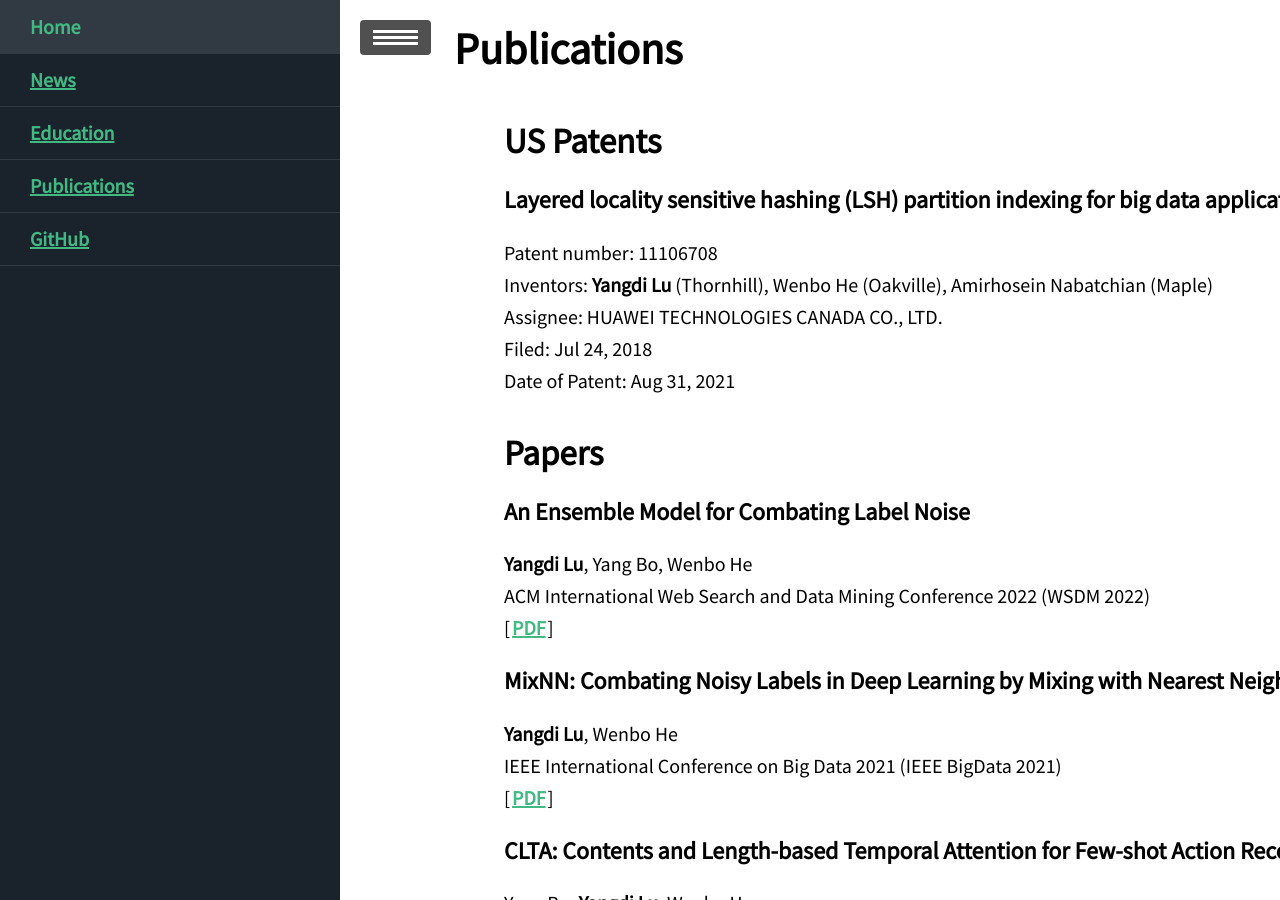
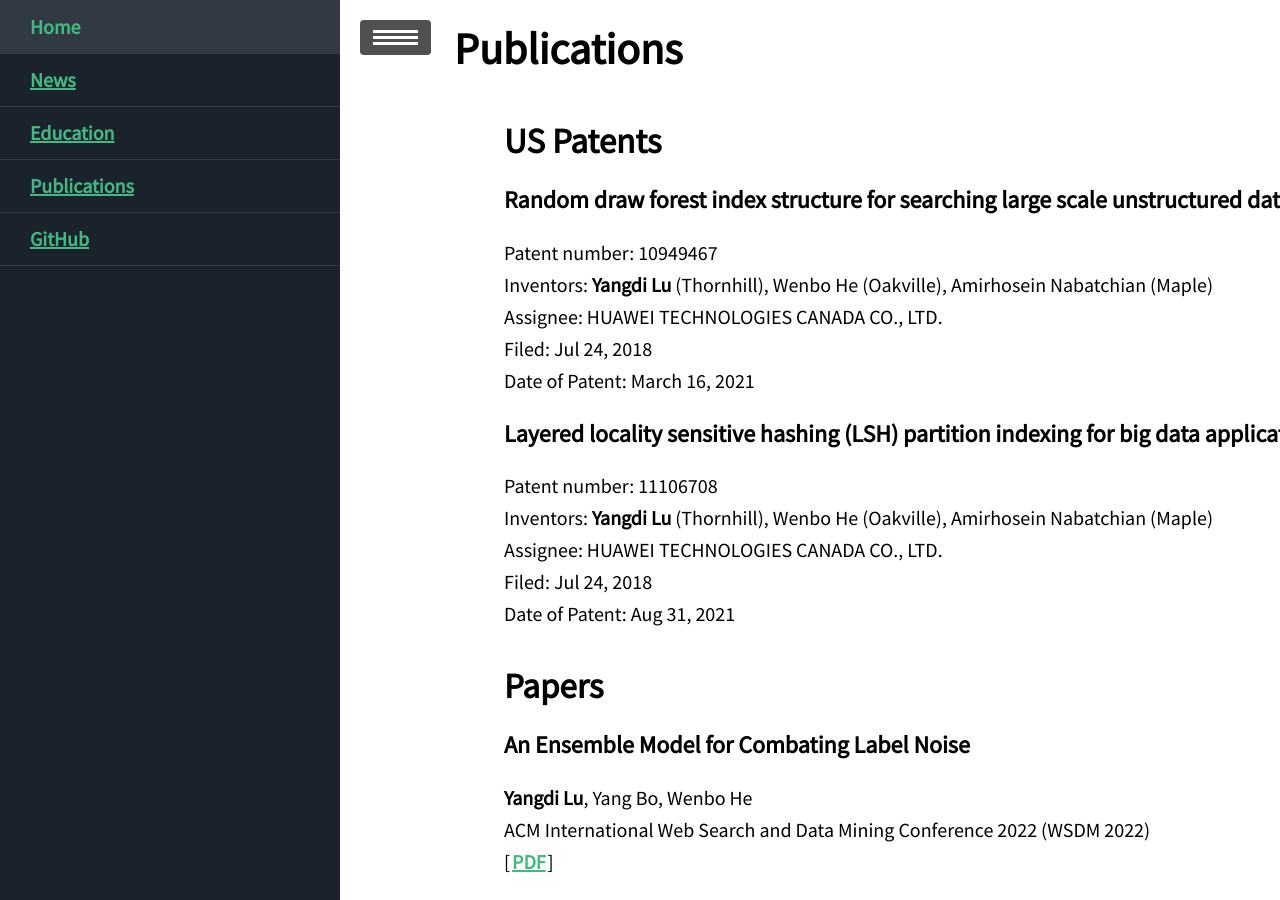
Before and after one commit to MacLLL/MacLLL.github.io, a Jekyll site: the page built from blog/tags.html, in a window 1280 px wide and 900 px high. Built offline with Jekyll 4.4.1, drawn with Linux system fonts in a browser that asks for light colours; nearby versions of some CDN libraries.

Commit message:
Update tags.html

```diff
--- a/blog/tags.html
+++ b/blog/tags.html
@@ -13,6 +13,26 @@ title: Publications
                 </div>
             </div>
 
+          <div class="row" id="seq">
+                <div class="col-lg-12">
+                    <h4 class="text-muted">Random draw forest index structure for searching large scale unstructured data</h4>
+                </div>
+                <div class="col-md-12 text-muted">
+                        Patent number: 10949467
+                </div>
+                <div class="col-md-12 text-muted">
+                        Inventors: <b>Yangdi Lu</b> (Thornhill), Wenbo He (Oakville), Amirhosein Nabatchian (Maple)
+                </div>
+                <div class="col-md-12 text-muted">
+                        Assignee: HUAWEI TECHNOLOGIES CANADA CO., LTD.
+                </div>
+                <div class="col-md-12 text-muted">
+                        Filed: Jul 24, 2018
+                </div>
+                <div class="col-md-12">
+                        Date of Patent: March 16, 2021
+                </div>
+            </div>
 
           <div class="row" id="seq">
                 <div class="col-lg-12">
@@ -34,6 +54,8 @@ title: Publications
                         Date of Patent: Aug 31, 2021
                 </div>
             </div>
+
+
 
           </div>
 </section>
```
